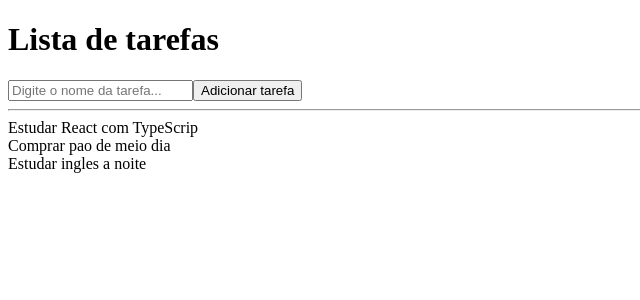
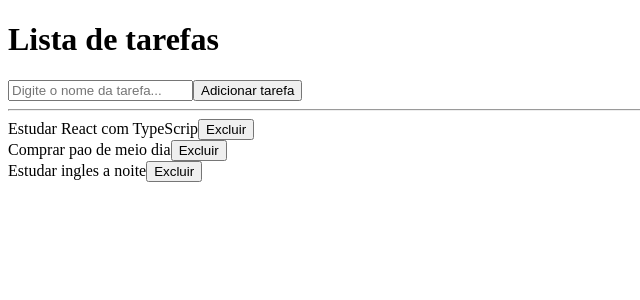
Before and after one commit to mateusmaiia/lista-de-tarefas, a React (Vite) app: page / in a window 1280 px wide. Shown: the top 300 px of the page, without its empty margins (0-640 px from the left). Built offline with nearby package versions, Linux system fonts and the light colour scheme.

Commit message:
botao para deletar item da lista

```diff
--- a/src/App.tsx
+++ b/src/App.tsx
@@ -20,6 +20,11 @@ export function App() {
     setInput('')
   }
 
+  function handleDelete(item: string){
+    const removeTask = tasks.filter( task => task !== item)
+    setTasks(removeTask)
+  }
+
   return (
     <>
      <h1>Lista de tarefas</h1>
@@ -36,6 +41,8 @@ export function App() {
      {tasks.map( (item, index) => (
       <section key={item}>
         <span>{item}</span>
+
+        <button onClick={() => handleDelete(item)}>Excluir</button>
       </section>
      ))}
     </>
```
